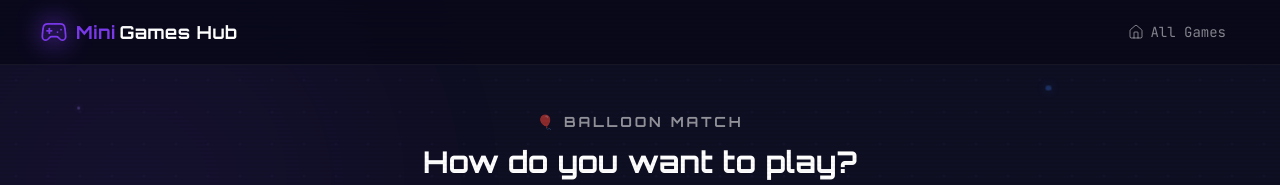
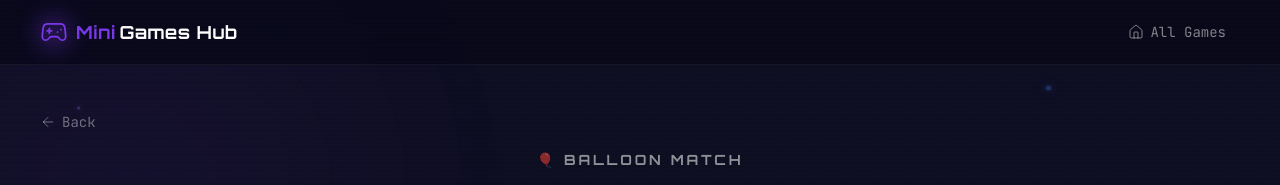
Before and after one commit to komal-m-raut/mini-games-hub, a Next.js app: page /games/balloon-match in a window 1280 px wide. Shown: the top 185 px of the page. Built offline with nearby package versions, Linux system fonts and the light colour scheme; no server answers.

Commit message:
fix: update navigation

```diff
--- a/app/games/balloon-match/challenge/[code]/page.tsx
+++ b/app/games/balloon-match/challenge/[code]/page.tsx
@@ -1,6 +1,7 @@
 import type { Metadata } from 'next';
 import { notFound } from 'next/navigation';
 import { BalloonGame } from '@/games/balloon-match/BalloonGame';
+import { GameBackLink } from '@/components/game/GameBackLink';
 import { challengeLabel, isValidChallengeCode } from '@/lib/challenge';
 
 type Props = { params: Promise<{ code: string }> };
@@ -26,6 +27,9 @@ export default async function ChallengePage({ params }: Props) {
   return (
     <div className="page-container py-8 sm:py-12 flex flex-col gap-12">
       <div>
+        <div className="mb-3">
+          <GameBackLink />
+        </div>
         <h1 className="text-center font-display text-xs sm:text-sm font-bold text-white/55 uppercase tracking-[0.2em] mb-3">
           🎈 Balloon Match
         </h1>
--- a/app/games/balloon-match/page.tsx
+++ b/app/games/balloon-match/page.tsx
@@ -1,6 +1,7 @@
 import type { Metadata } from 'next';
 import { BalloonGame } from '@/games/balloon-match/BalloonGame';
 import { AdBanner } from '@/components/ads/AdBanner';
+import { GameBackLink } from '@/components/game/GameBackLink';
 import { Leaderboard } from '@/components/leaderboard/Leaderboard';
 
 const description =
@@ -29,6 +30,9 @@ export default function BalloonMatchPage() {
     <div className="page-container py-8 sm:py-12 flex flex-col gap-12">
       {/* Game */}
       <div>
+        <div className="mb-3">
+          <GameBackLink />
+        </div>
         <h1 className="text-center font-display text-xs sm:text-sm font-bold text-white/55 uppercase tracking-[0.2em] mb-3">
           🎈 Balloon Match
         </h1>
--- a/app/games/memory-path/challenge/[code]/page.tsx
+++ b/app/games/memory-path/challenge/[code]/page.tsx
@@ -1,6 +1,7 @@
 import type { Metadata } from 'next';
 import { notFound } from 'next/navigation';
 import { MemoryPathGame } from '@/games/memory-path/MemoryPathGame';
+import { GameBackLink } from '@/components/game/GameBackLink';
 import { challengeLabel, isValidChallengeCode } from '@/lib/challenge';
 
 type Props = { params: Promise<{ code: string }> };
@@ -26,6 +27,9 @@ export default async function PathChallengePage({ params }: Props) {
   return (
     <div className="page-container py-8 sm:py-12 flex flex-col gap-12">
       <div>
+        <div className="mb-3">
+          <GameBackLink />
+        </div>
         <h1 className="text-center font-display text-xs sm:text-sm font-bold text-white/55 uppercase tracking-[0.2em] mb-3">
           🧠 Memory Path
         </h1>
--- a/app/games/memory-path/page.tsx
+++ b/app/games/memory-path/page.tsx
@@ -1,6 +1,7 @@
 import type { Metadata } from 'next';
 import { MemoryPathGame } from '@/games/memory-path/MemoryPathGame';
 import { AdBanner } from '@/components/ads/AdBanner';
+import { GameBackLink } from '@/components/game/GameBackLink';
 import { Leaderboard } from '@/components/leaderboard/Leaderboard';
 
 const description =
@@ -28,6 +29,9 @@ export default function MemoryPathPage() {
   return (
     <div className="page-container py-8 sm:py-12 flex flex-col gap-12">
       <div>
+        <div className="mb-3">
+          <GameBackLink />
+        </div>
         <h1 className="text-center font-display text-xs sm:text-sm font-bold text-white/55 uppercase tracking-[0.2em] mb-3">
           🧠 Memory Path
         </h1>
--- a/app/games/perfect-pour/challenge/[code]/page.tsx
+++ b/app/games/perfect-pour/challenge/[code]/page.tsx
@@ -1,6 +1,7 @@
 import type { Metadata } from 'next';
 import { notFound } from 'next/navigation';
 import { PerfectPourGame } from '@/games/perfect-pour/PerfectPourGame';
+import { GameBackLink } from '@/components/game/GameBackLink';
 import { challengeLabel, isValidChallengeCode } from '@/lib/challenge';
 
 type Props = { params: Promise<{ code: string }> };
@@ -26,6 +27,9 @@ export default async function PourChallengePage({ params }: Props) {
   return (
     <div className="page-container py-8 sm:py-12 flex flex-col gap-12">
       <div>
+        <div className="mb-3">
+          <GameBackLink />
+        </div>
         <h1 className="text-center font-display text-xs sm:text-sm font-bold text-white/55 uppercase tracking-[0.2em] mb-3">
           🥤 Perfect Pour
         </h1>
--- a/app/games/perfect-pour/page.tsx
+++ b/app/games/perfect-pour/page.tsx
@@ -1,6 +1,7 @@
 import type { Metadata } from 'next';
 import { PerfectPourGame } from '@/games/perfect-pour/PerfectPourGame';
 import { AdBanner } from '@/components/ads/AdBanner';
+import { GameBackLink } from '@/components/game/GameBackLink';
 import { Leaderboard } from '@/components/leaderboard/Leaderboard';
 
 const description =
@@ -28,6 +29,9 @@ export default function PerfectPourPage() {
   return (
     <div className="page-container py-8 sm:py-12 flex flex-col gap-12">
       <div>
+        <div className="mb-3">
+          <GameBackLink />
+        </div>
         <h1 className="text-center font-display text-xs sm:text-sm font-bold text-white/55 uppercase tracking-[0.2em] mb-3">
           🥤 Perfect Pour
         </h1>
--- /dev/null
+++ b/components/game/GameBackLink.tsx
@@ -0,0 +1,18 @@
+'use client';
+
+import { useRouter } from 'next/navigation';
+import { ArrowLeft } from 'lucide-react';
+
+export function GameBackLink() {
+  const router = useRouter();
+
+  return (
+    <button
+      onClick={() => router.back()}
+      className="inline-flex items-center gap-1.5 text-white/40 hover:text-white/70 transition-colors text-sm font-mono cursor-pointer"
+    >
+      <ArrowLeft className="w-4 h-4" strokeWidth={1.5} />
+      Back
+    </button>
+  );
+}
```
